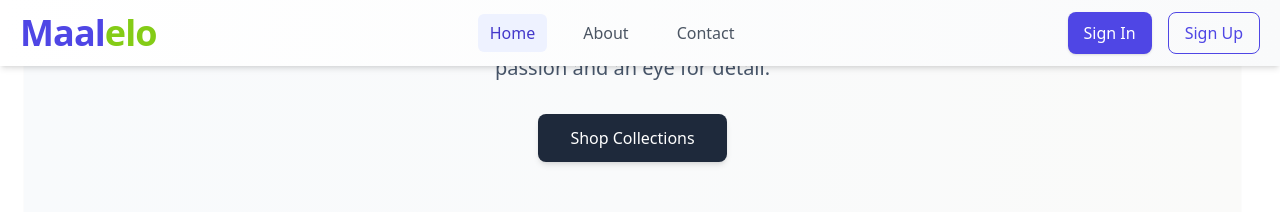
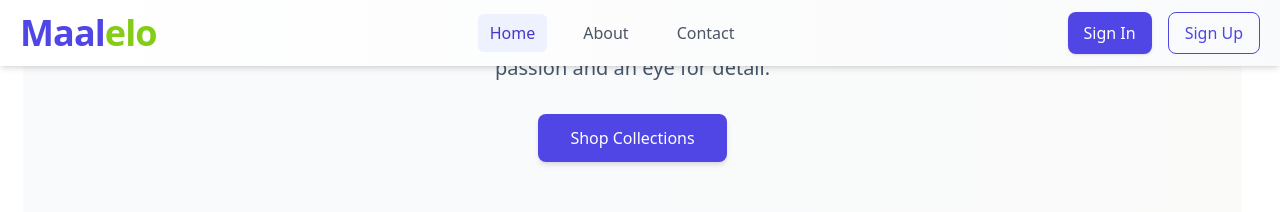
Before and after one commit to pranavsuriya-sr/stocklyn, a React (Vite) app in the folder apps/frontend/: page /home in a window 1280 px wide. Both pictures are taken after a click on the button 98 px from the left and 923 px from the top of the page. Shown: the part 266-478 px from the top of the page. Built offline with nearby package versions, Linux system fonts and the light colour scheme; no server answers.

Commit message:
Refactor Home and ProductCard components to enhance layout and improve UI styling

```diff
--- a/apps/frontend/src/pages/home/home-page.tsx
+++ b/apps/frontend/src/pages/home/home-page.tsx
@@ -40,7 +40,6 @@ export default function Home() {
   return (
     <div className="min-h-screen bg-white text-gray-800 pt-20 md:pt-28 font-montserrat">
       <main className="container mx-auto px-4 sm:px-6">
-        {/* Hero Section */}
         <section className="text-center py-16 md:py-24 bg-gradient-to-r from-slate-50 via-gray-50 to-stone-50 rounded-lg shadow-sm mb-16 md:mb-20">
           <h1 className="text-4xl sm:text-5xl md:text-6xl font-light text-slate-800 mb-6 tracking-tight">
             Discover Your Next Favorite
@@ -53,9 +52,9 @@ export default function Home() {
             onClick={() =>
               document
                 .getElementById("product-collections")
-                ?.scrollIntoView({ behavior: "smooth" })
+                ?.scrollIntoView({ behavior: "auto" })
             }
-            className="bg-slate-800 text-white font-medium py-3 px-8 rounded-lg hover:bg-slate-700 transition-colors duration-300 shadow-md hover:shadow-lg transform hover:-translate-y-0.5"
+            className="bg-indigo-600 text-white font-medium py-3 px-8 rounded-lg hover:bg-indigo-700 transition-colors duration-300 shadow-md hover:shadow-lg transform hover:-translate-y-0.5"
           >
             Shop Collections
           </button>
--- a/apps/frontend/src/pages/product/product-card.tsx
+++ b/apps/frontend/src/pages/product/product-card.tsx
@@ -25,7 +25,7 @@ const ProductCard: React.FC<ProductCardProps> = ({
     `${name} redefines what a premium ${item} should be—versatile, reliable, and made for you.`,
     `Meet ${name}, the ${item} that balances style, substance, and smart functionality effortlessly.`,
     `Whether at home or on the go, ${name} is your go-to ${item} for convenience and confidence.`,
-    `With ${name}, experience a ${item} that’s crafted to match your pace, needs, and expectations.`,
+    `With ${name}, experience a ${item} that's crafted to match your pace, needs, and expectations.`,
     `Unleash your potential with ${name}, a ${item} designed to keep up with your ambitions.`,
     `${name} combines innovation and elegance, making it the ultimate ${item} for modern living.`,
   ];
@@ -38,7 +38,7 @@ const ProductCard: React.FC<ProductCardProps> = ({
   const discountPercentage = 20;
 
   return (
-    <div className="w-72 h-[440px] border border-gray-200 rounded-xl shadow hover:shadow-md transition transform hover:-translate-y-1 duration-300 flex flex-col bg-white hover:cursor-pointer">
+    <div className="w-full sm:w-72 h-[440px] border border-gray-200 rounded-xl shadow hover:shadow-md transition transform hover:-translate-y-1 duration-300 flex flex-col bg-white hover:cursor-pointer mx-auto">
       <div className="h-1/2 flex items-center justify-center overflow-hidden p-2">
         <img
           loading="lazy"
```
